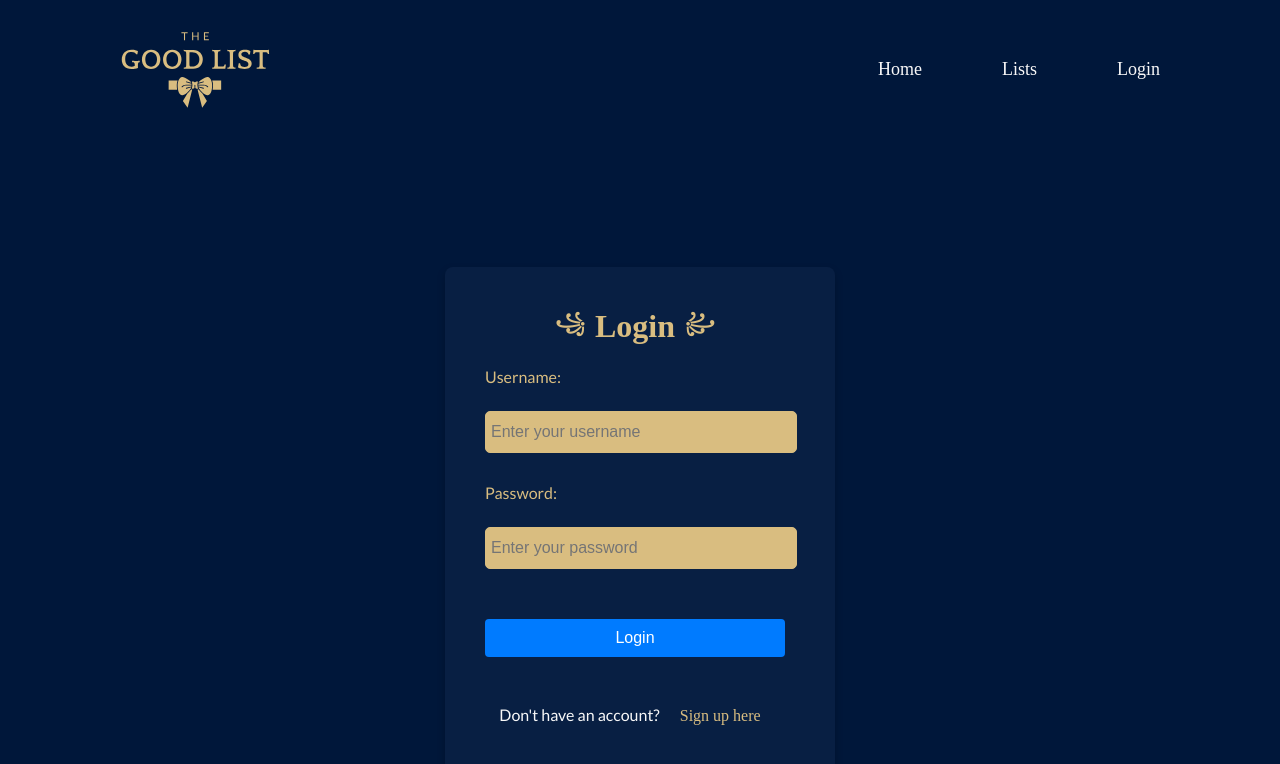
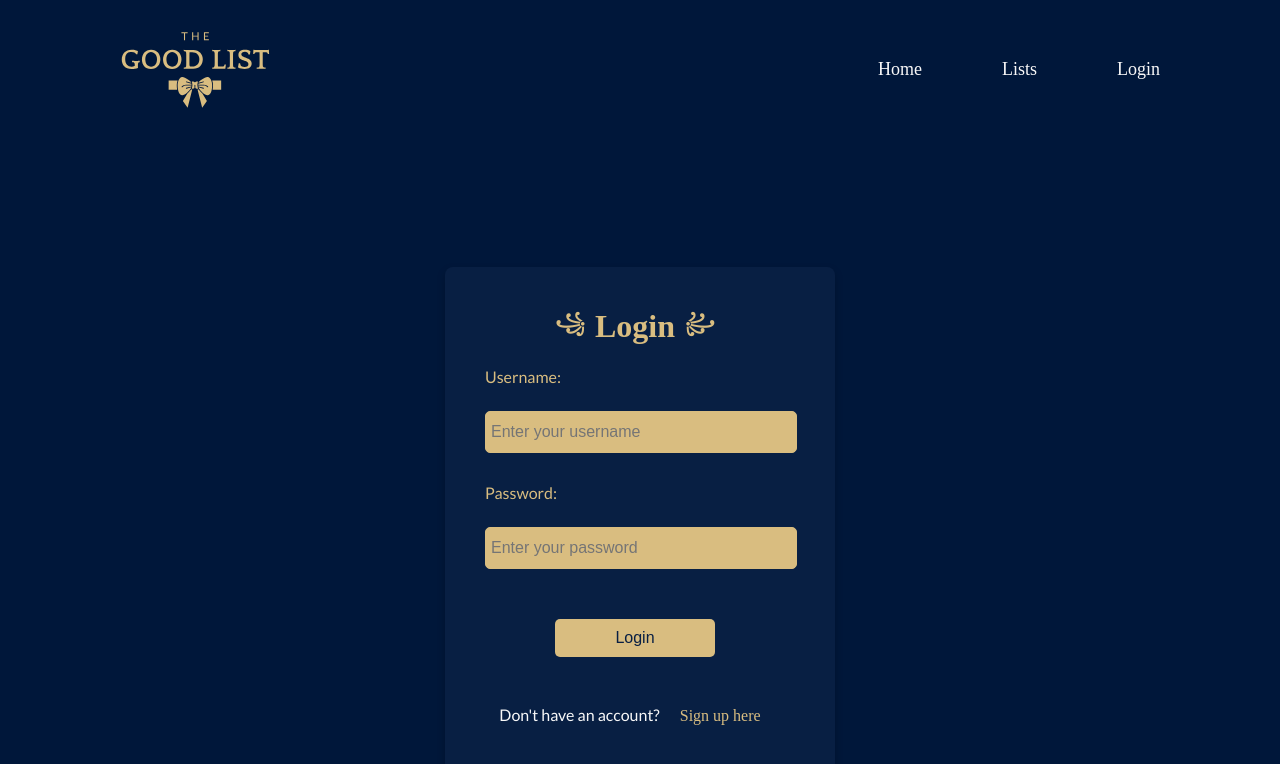
Before and after one commit to SheCodesAus/debugging_ducks_frontend, a React (Vite) app: page /login in a window 1280 px wide. Shown: the top 764 px of the page. Built offline with nearby package versions, Linux system fonts and the light colour scheme; a web font is replaced by a local one.

Commit message:
Add login-form and login-button and signup-form and signup-button classes to enable CSS specificity

```diff
--- a/src/components/LoginForm.jsx
+++ b/src/components/LoginForm.jsx
@@ -2,6 +2,7 @@ import { useState } from "react";
 import { useNavigate } from "react-router-dom";
 import { useAuth } from "../hooks/use-auth";
 import z from "zod";
+import "../pages/LoginPage.css";
 
 const loginSchema = z.object({
   username: z.string().min(1, { message: "Username is required" }),
@@ -64,7 +65,7 @@ function LoginForm() {
   };
 
   return (
-    <form onSubmit={handleSubmit}>
+    <form onSubmit={handleSubmit} className="login-form">
       <label htmlFor="username">Username:</label>
       <input
         type="text"
@@ -85,7 +86,7 @@ function LoginForm() {
       />
       {errors && <p className="error">{errors}</p>}{" "}
       {/* Display error messages */}
-      <button type="submit" disabled={isLoading}>
+      <button type="submit" className="login-button" disabled={isLoading}>
         {isLoading ? "Logging in..." : "Login"}
       </button>
     </form>
--- a/src/components/SignUpForm.jsx
+++ b/src/components/SignUpForm.jsx
@@ -125,7 +125,7 @@ function SignUpForm() {
           <span className="error">{errors.confirmPassword}</span>
         )}
       </div>
-      <button type="submit">Sign Up</button>
+      <button type="submit" className="signup-button">Sign Up</button>
       {errors.api && <span className="error">{errors.api}</span>}
     </form>
   );
--- a/src/pages/LoginPage.css
+++ b/src/pages/LoginPage.css
@@ -124,7 +124,7 @@ p {
 }
 
 /* Buttons */
-button {
+.login-form .login-button {
   background-color: #d9bd80;
   color: #081f43;
   padding: 10px 60px;
@@ -140,7 +140,7 @@ button {
   margin-right: auto;
 }
 
-button:hover {
+.login-form.login-button:hover {
   background-color: #b08c5e;
 }
 
```
